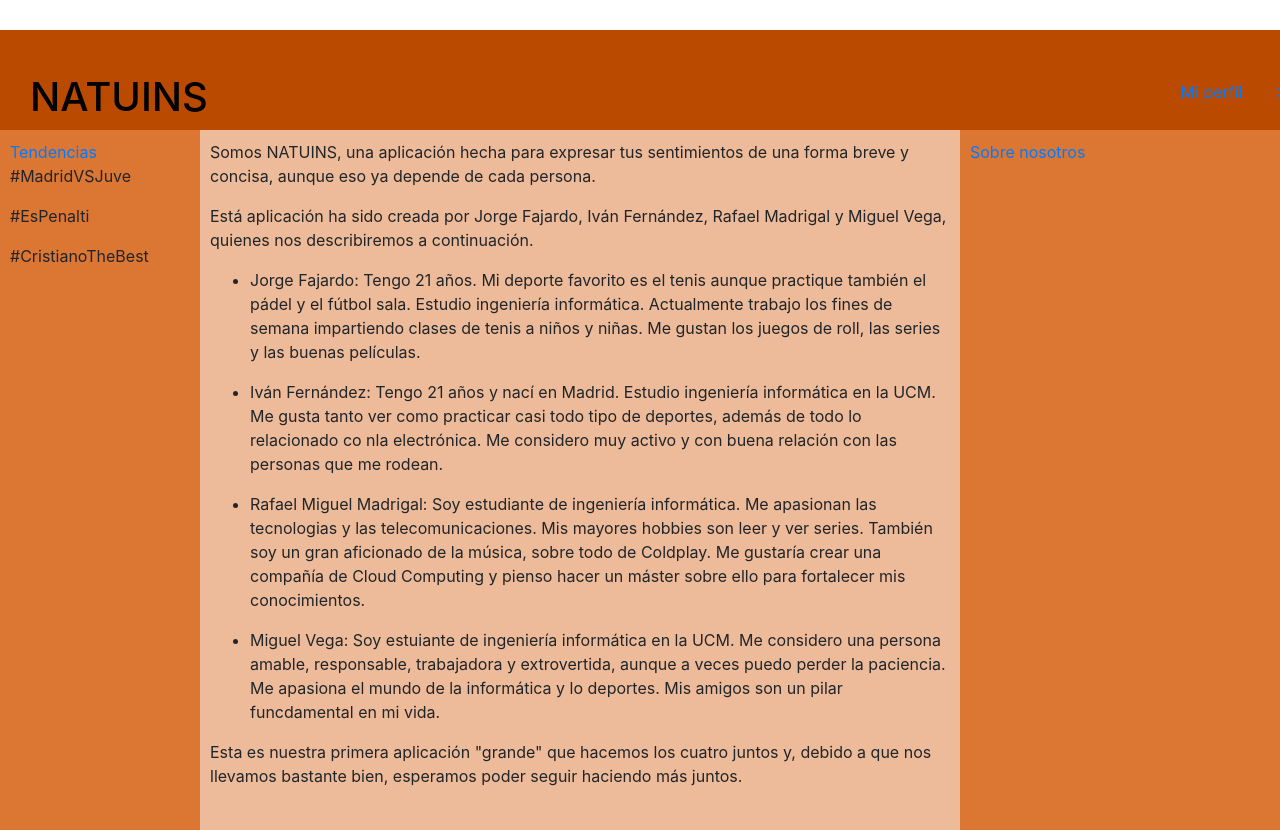
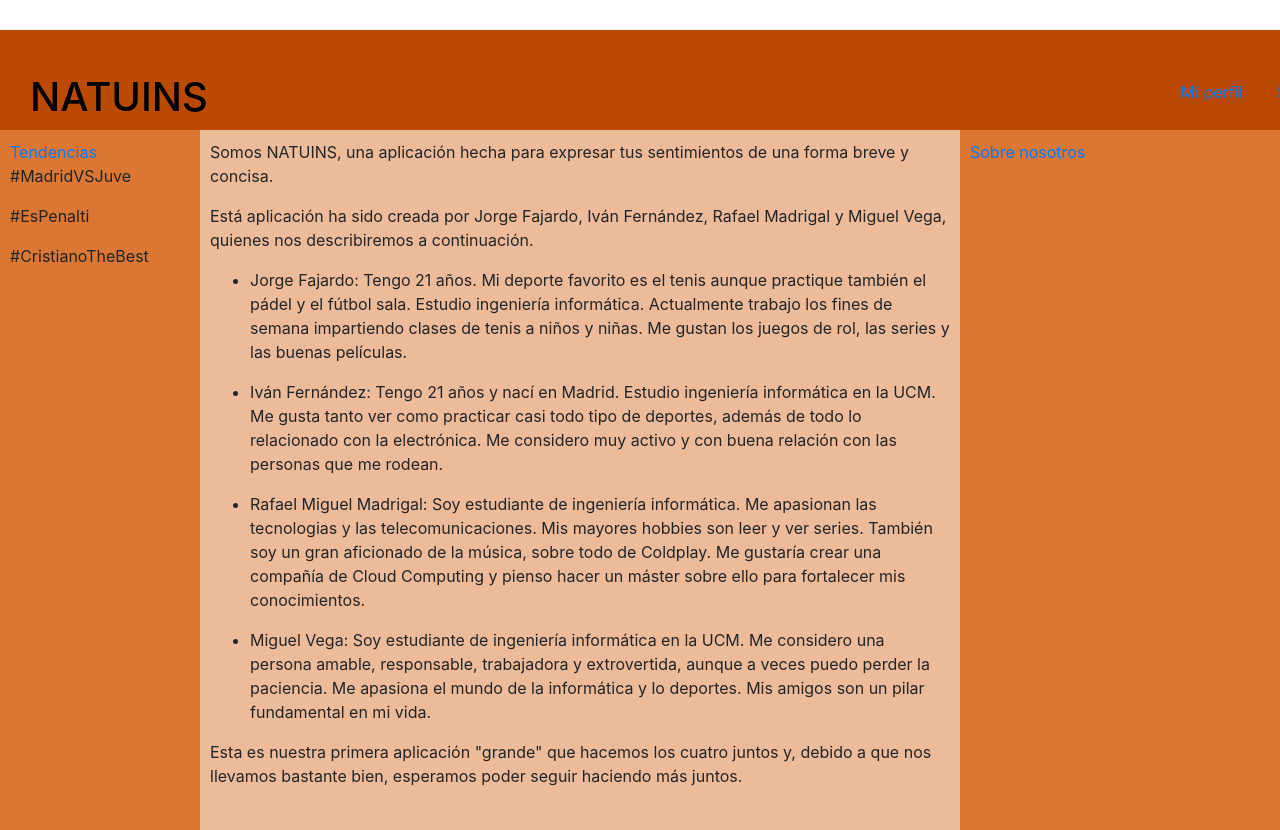
Before and after one commit to Rafaelml/NATUINS, a PHP site: page /views/nosotros.php in a window 1280 px wide; the page is wider, and only the part inside the window is pictured. Run offline with PHP 8.4, Linux system fonts and the light colour scheme; the visitor is signed in with stand-in values (Sample User, id 1); data that the repository does not hold is empty.

Commit message:
Descripcion

```diff
--- a/controllers/controller/Controller.php
+++ b/controllers/controller/Controller.php
@@ -189,6 +189,7 @@ class Controller{
         $mostrar.="<button type='submit'>Eliminar</button>";
         $mostrar .= '</form>';
         $mostrar .='<div id="">';
+        $mostrar .= '</div>';
         return $mostrar;
     }
     private static function cominit($nick){
--- a/views/nosotros.php
+++ b/views/nosotros.php
@@ -19,23 +19,23 @@
 
 		<div id="contenido">
 
-		<p>Somos NATUINS, una aplicación hecha para expresar tus sentimientos de una forma breve y concisa, aunque eso ya depende de cada persona.</p>
+		<p>Somos NATUINS, una aplicación hecha para expresar tus sentimientos de una forma breve y concisa.</p>
 
 		<p>Está aplicación ha sido creada por Jorge Fajardo, Iván Fernández, Rafael Madrigal y Miguel Vega, quienes nos describiremos a continuación.</p>
     <ul>
        <li><p>Jorge Fajardo: Tengo 21 años. Mi deporte favorito es el tenis aunque practique también el pádel y el fútbol sala.
             Estudio ingeniería informática. Actualmente trabajo los fines de semana impartiendo clases de tenis a niños y niñas.
-               Me gustan los juegos de roll, las series y las buenas películas.</p></li>
+               Me gustan los juegos de rol, las series y las buenas películas.</p></li>
 
        <li><p>Iván Fernández: Tengo 21 años y nací en Madrid. Estudio ingeniería informática en la UCM. Me gusta tanto ver como practicar casi todo tipo
-               de deportes, además de todo lo relacionado co nla electrónica. Me considero muy activo y con buena relación con las personas que me rodean.</p></li>
+               de deportes, además de todo lo relacionado con la electrónica. Me considero muy activo y con buena relación con las personas que me rodean.</p></li>
 
         <li><p>Rafael Miguel Madrigal: Soy estudiante de ingeniería informática. Me apasionan las tecnologias y las telecomunicaciones. Mis mayores hobbies son
         leer y ver series. También soy un gran aficionado de la música, sobre todo de Coldplay. Me gustaría crear una compañía de Cloud Computing y pienso
                 hacer un máster sobre ello para fortalecer mis conocimientos. </p></li>
 
-      <li><p>Miguel Vega: Soy estuiante de ingeniería informática en la UCM. Me considero una persona amable, responsable, trabajadora y extrovertida,
-              aunque a veces puedo perder la paciencia. Me apasiona el mundo de la informática y lo deportes. Mis amigos son un pilar funcdamental en mi vida.</p></li>
+      <li><p>Miguel Vega: Soy estudiante de ingeniería informática en la UCM. Me considero una persona amable, responsable, trabajadora y extrovertida,
+              aunque a veces puedo perder la paciencia. Me apasiona el mundo de la informática y lo deportes. Mis amigos son un pilar fundamental en mi vida.</p></li>
 
     </ul>
 
```
Also changed, not shown: views/body/contenido.php (+7 -6 lines).
